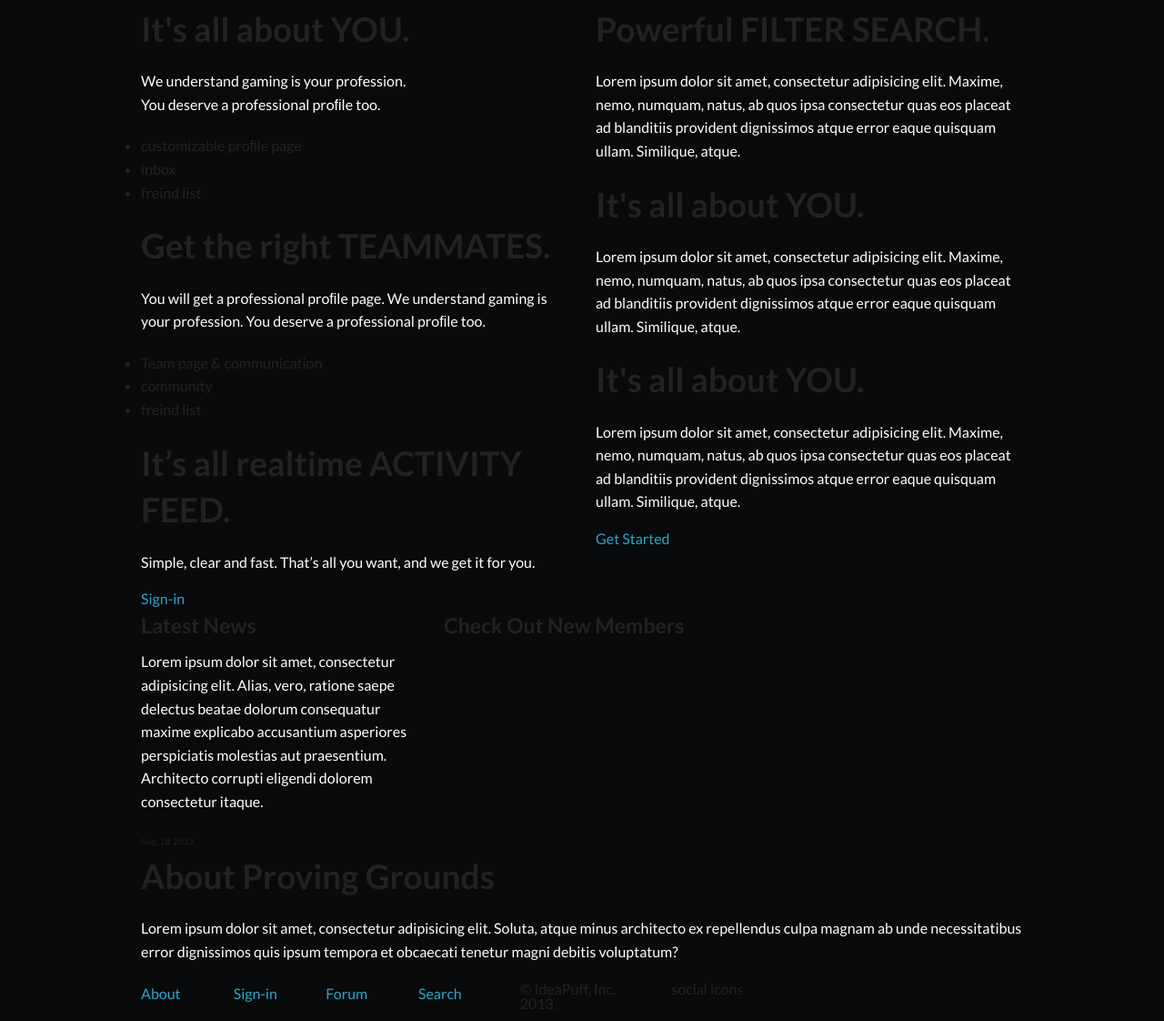
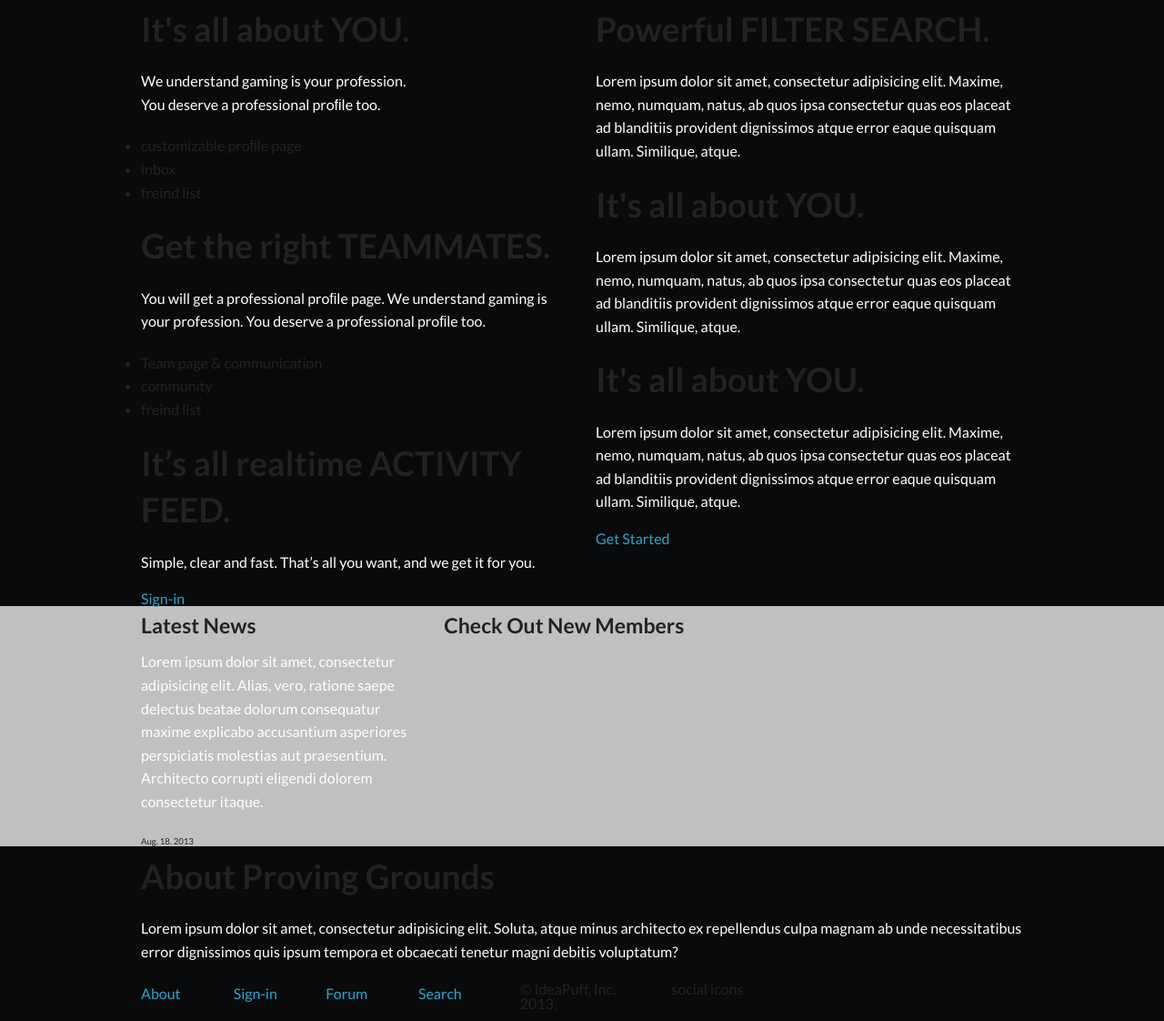
Before and after one commit to ideapuff/proving, a PHP site: page /proving/home in a window 1280 px wide. Shown: the part 867-1989 px from the top of the page at 91% size. Run offline with PHP 8.4, Linux system fonts and the light colour scheme.

Commit message:
home page

```diff
--- a/public/css/main.css
+++ b/public/css/main.css
@@ -102,17 +102,21 @@ section.homeTop .actionBtn a {
 section.homeTop .actionBtn a:hover {
   background: #256aa9;
 }
-/* line 102, ../sass/main.sass */
+/* line 106, ../sass/main.sass */
 section.homeMain .homeMainLeft h2 {
   background: #090a0b;
   color: whie;
 }
+/* line 109, ../sass/main.sass */
+section.homeWidget {
+  background-color: silver;
+}
 
-/* line 106, ../sass/main.sass */
+/* line 113, ../sass/main.sass */
 header.topNav {
   border-top: 10px solid red;
 }
-/* line 109, ../sass/main.sass */
+/* line 116, ../sass/main.sass */
 header .row {
   margin-top: 10px;
 }
--- a/view/home.php
+++ b/view/home.php
@@ -54,8 +54,10 @@
             </div>
         </header>
         <section class="homeMain">
+            <!-- <img src="public/images/home-jarvan.jpg" alt="" class="homeMainImageLeft"> -->
+            <!-- <img src="public/images/home-janna.jpg" alt="" class="homeMainImageRight"> -->
             <div class="row">
-                <div class="large-6 columns">
+                <div class="large-6 columns homeMainLeft">
                     <a name="learn-more"></a>
                     <h2>It's all about <span>YOU</span>.</h2>
                     <p>We understand gaming is your profession. <br/>
@@ -76,7 +78,7 @@
                     <p>Simple, clear and fast. That’s all you want, and we get it for you.</p>
                     <a href="">Sign-in</a>
                 </div>
-                <div class="large-6 columns">
+                <div class="large-6 columns homeMainRight">
                     <h2>Powerful FILTER SEARCH.</h2>
                     <p>Lorem ipsum dolor sit amet, consectetur adipisicing elit. Maxime, nemo, numquam, natus, ab quos ipsa consectetur quas eos placeat ad blanditiis provident dignissimos atque error eaque quisquam ullam. Similique, atque.</p>
                     <h2>It's all about YOU.</h2>
```
Also changed, not shown: public/sass/main.sass (+10 -2 lines).
